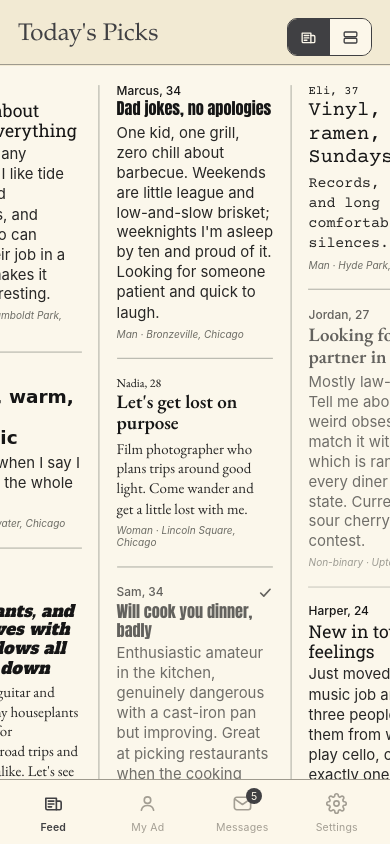
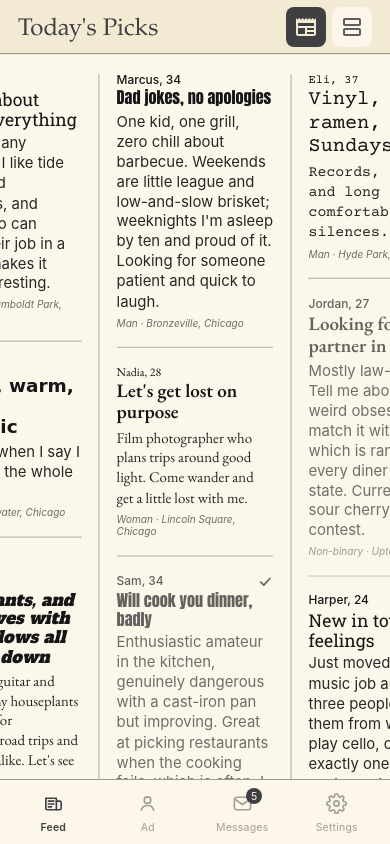
Before and after one commit to boxcutter-boy/classy-wireframe, a plain HTML site: page mobile_v2.html in a window 390 px wide. Drawn offline with nearby package versions, Linux system fonts and the light colour scheme; a web font is replaced by a local one.

Commit message:
Mobile v2: tile view toggle, even header height, Ad tab
Feed view toggle redrawn from the Figma Feed View Toggle Button Group:
two 40px tiles with the newspaper and list icons on current palette
tokens. The toggle overhangs the title line so every page header is the
same height. Rename the My Ad tab to Ad and update the copy that
refers to it. The conversation screen drops the page header.

Co-Authored-By: Claude Opus 5.5 <noreply@anthropic.com>

```diff
--- a/mobile_v2.html
+++ b/mobile_v2.html
@@ -160,17 +160,20 @@
   .issue{font-family:"clarendon-urw","Clarendon URW",var(--serif);font-size:12.5px;line-height:1.2;color:var(--muted);margin-top:2px}
   /* same 6px optical offset as .appbar-titles, so the buttons stay on the
      title's axis rather than the bar's geometric centre */
-  .appbar-actions{display:flex;align-items:center;gap:7px;flex:0 0 auto;position:relative;top:4px}
+  /* the 40px view toggle is taller than the title line, so it overhangs the content box
+     instead of growing it — negative margins keep every page's header the same height */
+  .appbar-actions{display:flex;align-items:center;gap:7px;flex:0 0 auto;position:relative;top:-0.5px;margin:-7px 0}
   .iconbtn{width:38px;height:38px;border:1px solid var(--line-strong);border-radius:10px;background:var(--panel);color:var(--ink);display:inline-flex;align-items:center;justify-content:center;padding:0}
   .iconbtn svg{width:20px;height:20px}
   .iconbtn.on{background:var(--ink);color:var(--panel);border-color:var(--ink)}
   /* feed view toggle: newspaper ⇄ feed (icon-only segmented control) */
   /* outline, divider and the unselected icon all use --ink, the selected fill colour */
-  .viewseg{display:inline-flex;align-items:center;height:38px;border:1px solid var(--ink);border-radius:10px;overflow:hidden;flex:0 0 auto}
-  .viewseg button{display:flex;align-items:center;justify-content:center;background:var(--panel);border:0;color:var(--ink);padding:0 11px;height:100%}
-  .viewseg button + button{border-left:1px solid var(--ink)}
-  .viewseg button.active{background:var(--ink);color:var(--panel)}
-  .viewseg button svg{width:19px;height:19px;display:block}
+  /* two separate tiles (Figma: Feed View Toggle Button Group) — 40px, 8px radius, 6px apart */
+  .viewseg{display:inline-flex;align-items:center;gap:6px;flex:0 0 auto}
+  .viewseg button{display:flex;align-items:center;justify-content:center;width:40px;height:40px;padding:0;border:0;border-radius:8px;background:var(--panel);color:var(--line-strong)}
+  .viewseg button.active{background:var(--ink);color:var(--bg)}
+  body.dark .viewseg button:not(.active){background:var(--fill)}
+  .viewseg button svg{width:24px;height:24px;display:block}
 
   /* ---------- Scroll region ---------- */
   .scroll{flex:1;overflow-y:auto;-webkit-overflow-scrolling:touch;padding:20px 18px 30px}
@@ -713,10 +716,10 @@
       <div class="appbar-actions">
         <div class="viewseg" id="viewseg">
           <button data-fv="paper" title="Newspaper view" aria-label="Newspaper view">
-            <svg viewBox="0 0 24 24" fill="none" stroke="currentColor" stroke-width="1.7" stroke-linecap="round" stroke-linejoin="round"><path d="M4 6.5h11v12H5.5A1.5 1.5 0 0 1 4 17V6.5z"/><path d="M15 9.5h3.5A1.5 1.5 0 0 1 20 11v6a1.5 1.5 0 0 1-1.5 1.5H15"/><line x1="6.6" y1="9.5" x2="12.4" y2="9.5"/><line x1="6.6" y1="12.5" x2="12.4" y2="12.5"/><line x1="6.6" y1="15.5" x2="10" y2="15.5"/></svg>
+            <svg viewBox="0 0 24 24" fill="currentColor" aria-hidden="true"><path d="M22 3L20.33 4.67L18.67 3L17 4.67L15.33 3L13.67 4.67L12 3L10.33 4.67L8.67 3L7 4.67L5.33 3L3.67 4.67L2 3V19C2 20.1 2.9 21 4 21H20C21.1 21 22 20.1 22 19V3ZM11 19H4V13H11V19ZM20 19H13V17H20V19ZM20 15H13V13H20V15ZM20 11H4V8H20V11Z"/></svg>
           </button>
           <button data-fv="list" title="Feed view" aria-label="Feed view">
-            <svg viewBox="0 0 24 24" fill="none" stroke="currentColor" stroke-width="1.7" stroke-linecap="round"><rect x="4" y="5" width="16" height="6" rx="1.4"/><rect x="4" y="13" width="16" height="6" rx="1.4"/></svg>
+            <svg viewBox="0 0 24 24" fill="currentColor" aria-hidden="true"><path d="M19 13H5C3.9 13 3 13.9 3 15V19C3 20.1 3.9 21 5 21H19C20.1 21 21 20.1 21 19V15C21 13.9 20.1 13 19 13ZM19 19H5V15H19V19Z"/><path d="M19 3H5C3.9 3 3 3.9 3 5V9C3 10.1 3.9 11 5 11H19C20.1 11 21 10.1 21 9V5C21 3.9 20.1 3 19 3ZM19 9H5V5H19V9Z"/></svg>
           </button>
         </div>
       </div>
@@ -731,7 +734,7 @@
       </button>
       <button class="tab" data-view="myad">
         <svg viewBox="0 0 24 24" fill="none" stroke="currentColor" stroke-width="1.7" stroke-linecap="round" stroke-linejoin="round"><circle cx="12" cy="8.5" r="3.4"/><path d="M5.6 19c.7-3.2 3.2-4.9 6.4-4.9s5.7 1.7 6.4 4.9"/></svg>
-        <span class="tlab">My Ad</span>
+        <span class="tlab">Ad</span>
       </button>
       <button class="tab" data-view="messages">
         <svg viewBox="0 0 24 24" fill="none" stroke="currentColor" stroke-width="1.7" stroke-linecap="round" stroke-linejoin="round"><rect x="3.5" y="5.5" width="17" height="13" rx="2.5"/><path d="M4 7.5l8 5.5 8-5.5"/></svg>
@@ -1036,6 +1039,8 @@ function setView(view){
   titleEl.textContent = titles[view] || '';
   const onFeed = view === 'feed';
   viewSeg.style.display = onFeed ? '' : 'none';
+  // a conversation has its own header (back, name, actions), so the page title bar steps aside
+  document.querySelector('.appbar').style.display = view === 'thread' ? 'none' : '';
   scroll.classList.remove('paper-mode', 'thread-mode');
   // sub-screens keep their parent tab lit: a conversation is under Messages, Customize under My Ad
   const tabFor = {thread:'messages', customize:'myad'}[view] || view;
@@ -1951,7 +1956,7 @@ function renderCustomize(){
     </div>`;
   scroll.innerHTML = `
     <div class="customize">
-      <button class="back" id="cBack" style="margin-bottom:14px"><svg class="ic-arrow" viewBox="0 0 24 24" fill="none" stroke="currentColor" stroke-width="2" stroke-linecap="round" stroke-linejoin="round" aria-hidden="true"><line x1="5" y1="12" x2="19" y2="12"/><polyline points="13 6 19 12 13 18"/></svg>Back to My Ad</button>
+      <button class="back" id="cBack" style="margin-bottom:14px"><svg class="ic-arrow" viewBox="0 0 24 24" fill="none" stroke="currentColor" stroke-width="2" stroke-linecap="round" stroke-linejoin="round" aria-hidden="true"><line x1="5" y1="12" x2="19" y2="12"/><polyline points="13 6 19 12 13 18"/></svg>Back to Ad</button>
       <div id="custPreview">${previewAd(heading, body)}</div>
       <div class="cust-hint">Live preview</div>
       <div class="cust-drops">
@@ -2337,7 +2342,7 @@ function renderOnboarding(){
     nav.innerHTML = `<button class="btn ghost" id="obBack">Back</button><button class="btn" id="obNext">Next</button>`;
   } else if(obStep===4){
     body.innerHTML = `<div class="ob-step"><h2>Add your photo <span class="hint">optional</span></h2>
-      <p class="ob-sub">No one sees this on your ad. It stays hidden until you and someone both choose to trade faces. You can edit it anytime from My Ad.</p>
+      <p class="ob-sub">No one sees this on your ad. It stays hidden until you and someone both choose to trade faces. You can edit it anytime from the Ad tab.</p>
       <input type="file" accept="image/*" id="photoInput" hidden>
       <div id="photoSlot">${photoSlotHtml()}</div>
       <div class="photo-privacy">${IC_LOCK} Hidden until a mutual face reveal — never shown on your public ad.</div>
@@ -2361,7 +2366,7 @@ function renderOnboarding(){
     nav.innerHTML = `<button class="btn ghost" id="obBack">Back</button><button class="btn" id="obNext">Next</button>`;
   } else {
     body.innerHTML = `<div class="ob-step"><div class="ob-kicker">Optional</div><h2>Make it yours</h2>
-      <p class="ob-sub">Here's your whole ad. Give it a font that fits your vibe, or post as-is — you can refine anything anytime in My Ad.</p>
+      <p class="ob-sub">Here's your whole ad. Give it a font that fits your vibe, or post as-is — you can refine anything anytime in the Ad tab.</p>
       <div id="obCustPreview">${obAdCard()}</div>
       <div class="cust-drops">
         <label class="drop"><span class="drop-label">Display font</span>
```
